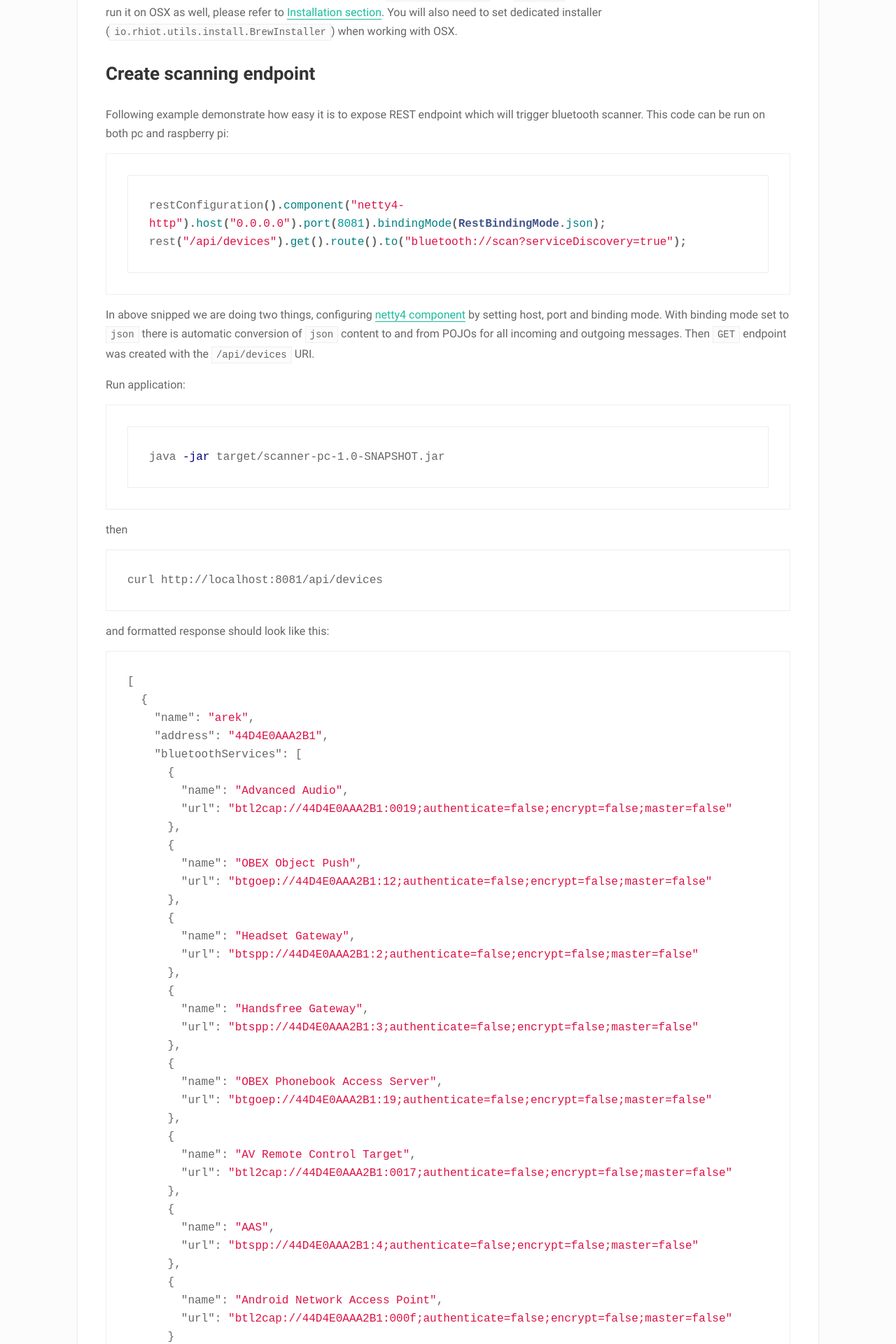
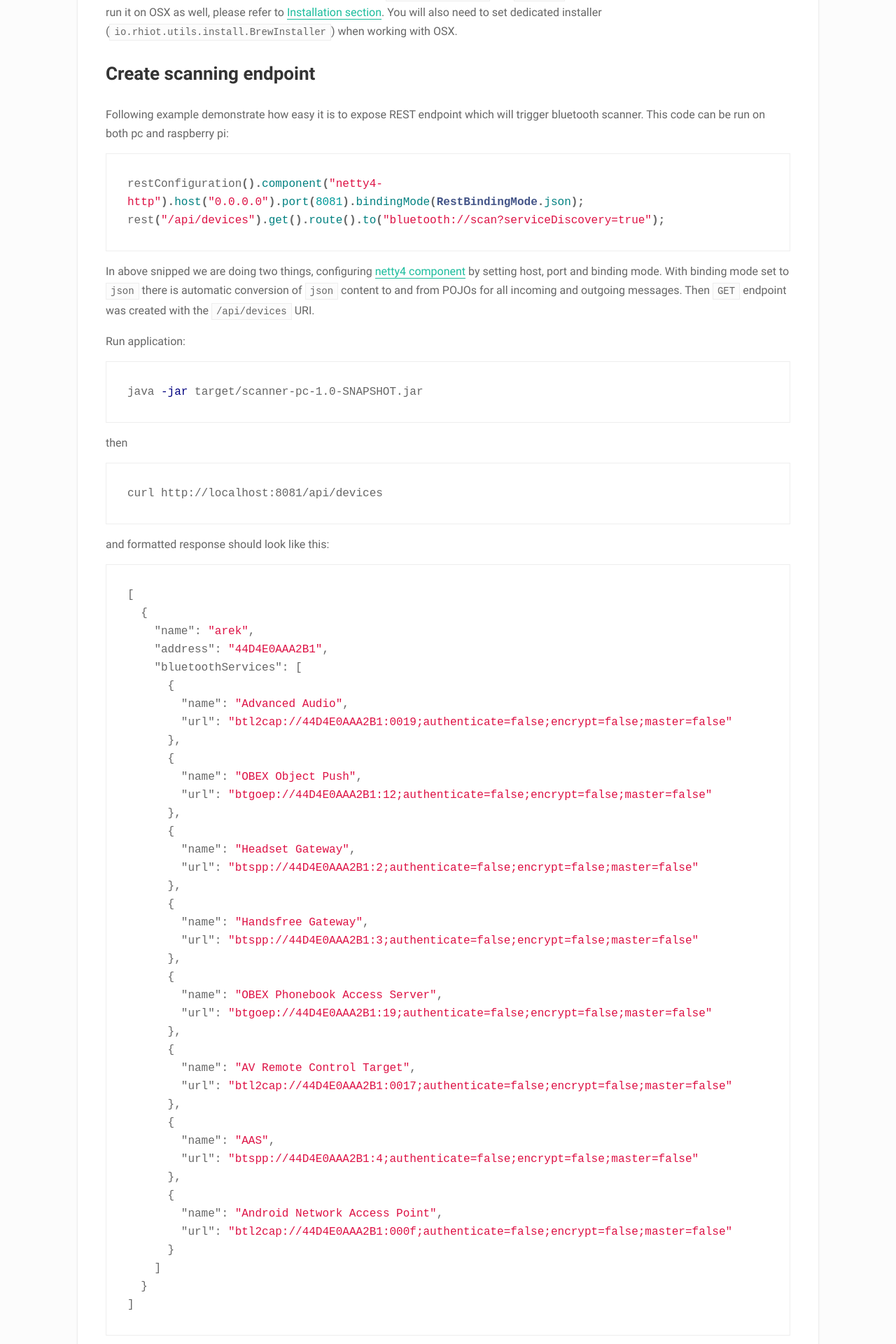
Before and after one commit to ajurasz/ajurasz.github.io, a Jekyll site: the page built from _posts/2015-11-16-bluetooth-scanner-on-raspberry-pi.md, in a window 1280 px wide. Shown: the part 388-2308 px from the top of the page at 70% size. Built offline with Jekyll 4.4.1, drawn with Linux system fonts in a browser that asks for light colours; comment, search, counter and statistics services are not loaded.

Commit message:
Updated makrdown for code fragments.

````diff
--- a/_posts/2015-11-16-bluetooth-scanner-on-raspberry-pi.md
+++ b/_posts/2015-11-16-bluetooth-scanner-on-raspberry-pi.md
@@ -16,18 +16,18 @@ Do you want to know what bluetooth devices are in the range of your raspberry Pi
 
 Following example demonstrate how easy it is to expose REST endpoint which will trigger bluetooth scanner. This code can be run on both pc and raspberry pi:
 
-```java
+{% highlight java %}
 restConfiguration().component("netty4-http").host("0.0.0.0").port(8081).bindingMode(RestBindingMode.json);
 rest("/api/devices").get().route().to("bluetooth://scan?serviceDiscovery=true");
-```
+{% endhighlight %}
 
 In above snipped we are doing two things, configuring [netty4 component](http://camel.apache.org/netty4.html) by setting host, port and binding mode. With binding mode set to `json` there is automatic conversion of `json` content to and from POJOs for all incoming and outgoing messages. Then `GET` endpoint was created with the `/api/devices` URI.
 
 Run application:
 
-```shell
+{% highlight shell %}
 java -jar target/scanner-pc-1.0-SNAPSHOT.jar
-```
+{% endhighlight %}
 
 then
 
@@ -158,12 +158,12 @@ Source code can be found [here](https://github.com/ajurasz/blog-samples).
 
 To build all modules you just need to execute from project directory
 
-```shell
+{% highlight shell %}
 ./mvnw clean install
-```
+{% endhighlight %}
 
 notice that I'm writing maven pom in groovy so if you want you can convert `pom.groovy` to `pom.xml` with following command
 
-```shell
+{% highlight shell %}
 ./mvnw io.takari.polyglot:polyglot-translate-plugin:translate
-```
+{% endhighlight %}
````
